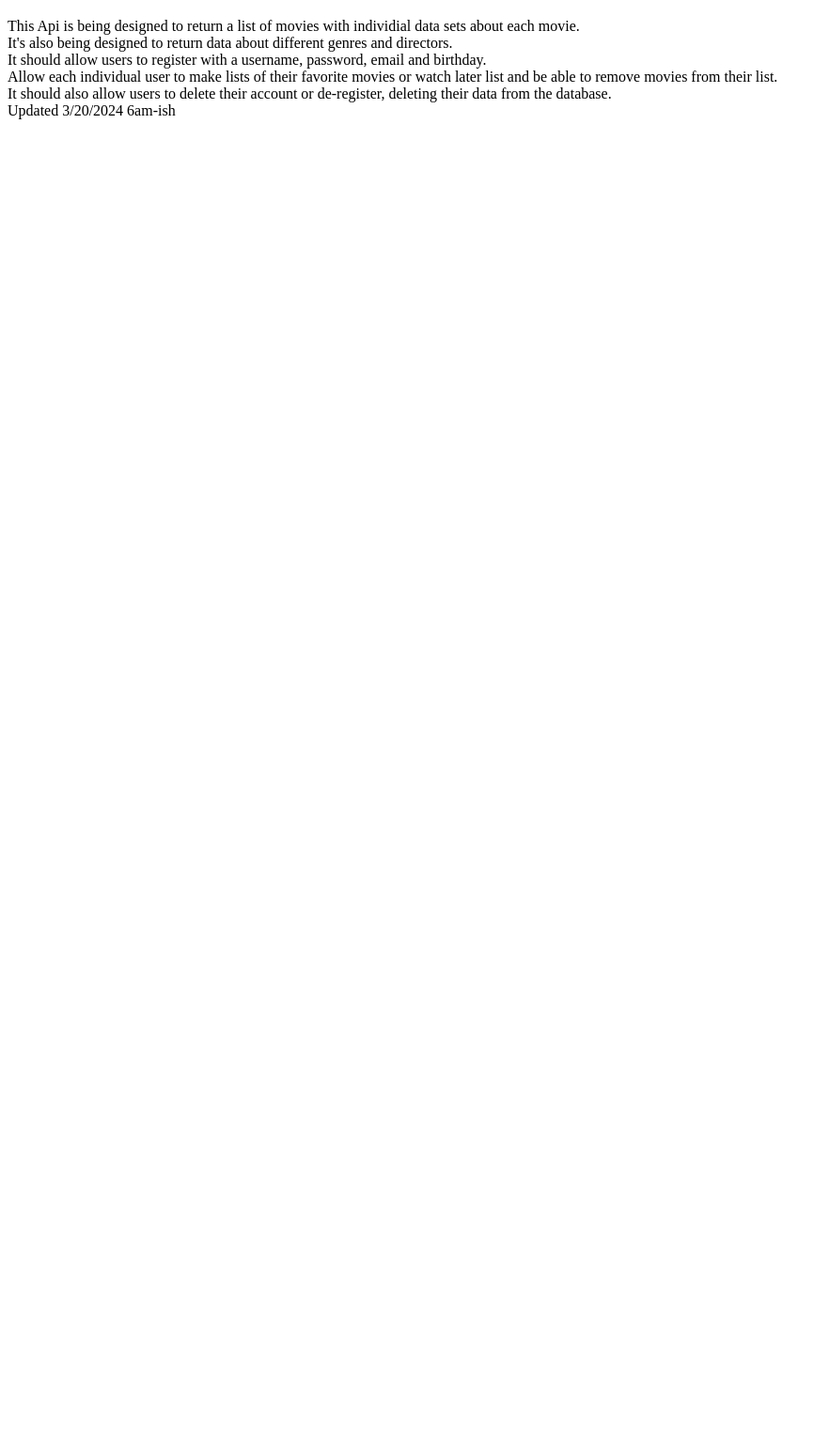
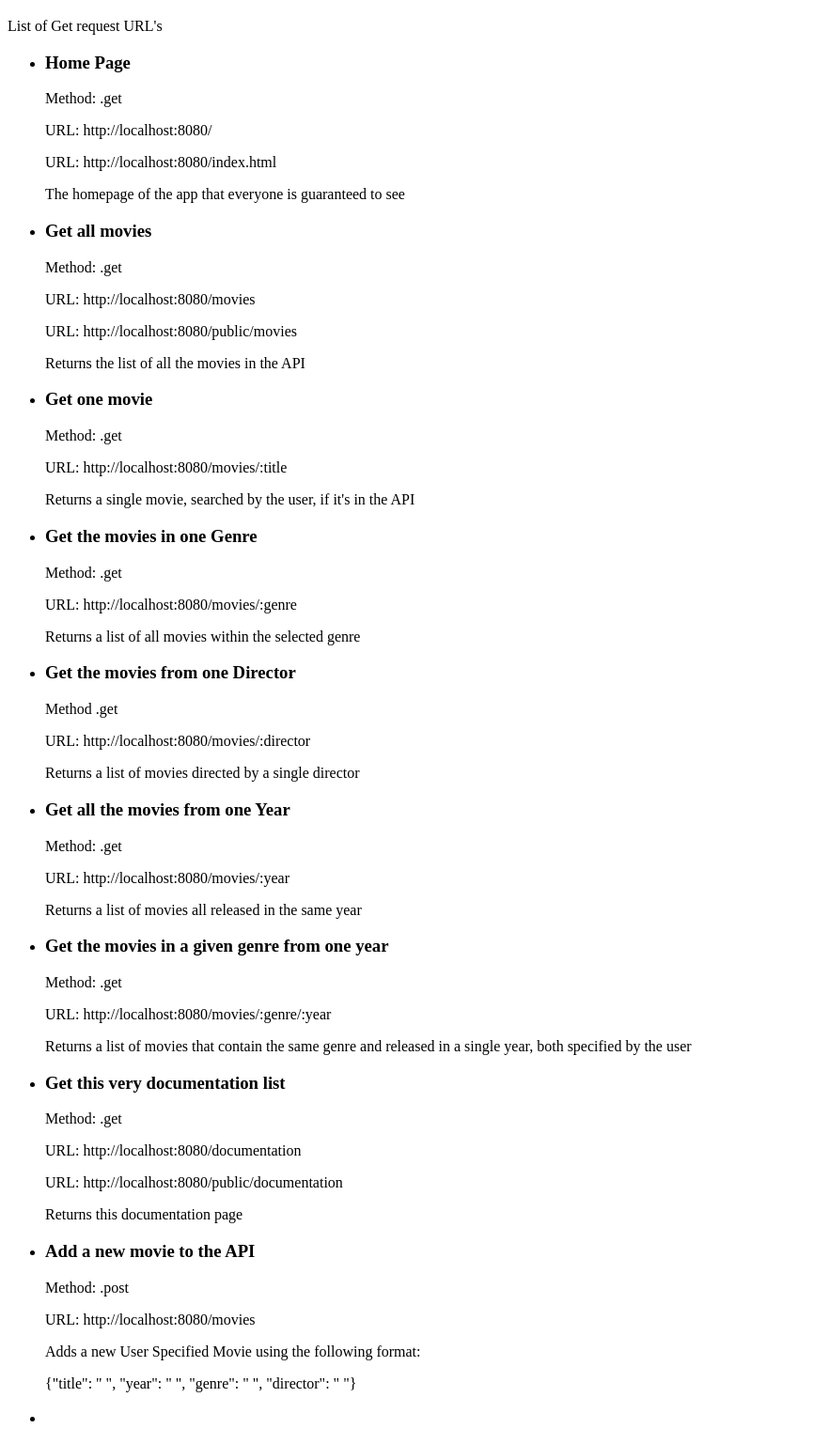
Before and after one commit to BalancedProtector/Movie_Api, a website: page public/documentation.html in a window 1280 px wide. Shown: the part 61-1598 px from the top of the page at 94% size, without its empty margins (0-882 px from the left). Before the commit the page ends 800 px from the top, so only its background shows below. Drawn offline with Linux system fonts and the light colour scheme.

Commit message:
Lesson 2.5 Task

```diff
--- a/package.json
+++ b/package.json
@@ -93,6 +93,7 @@
     "type-check": "^0.4.0",
     "type-fest": "^0.20.2",
     "uri-js": "^4.4.1",
+    "uuid": "^9.0.1",
     "which": "^2.0.2",
     "wrappy": "^1.0.2",
     "yocto-queue": "^0.1.0"
--- a/public/documentation.html
+++ b/public/documentation.html
@@ -1,18 +1,82 @@
 <!DOCTYPE html>
 <html>
   <head>
+    <meta charset="UTF-8">
+    <meta name="viewport" content="width=device-width, initial-scale=1.0">
+    <link rel="stylesheet" type="text/css" href="styles.css">
     <title>Documentation</title>
   </head>
   <body>
     <h1>Welcome to my Movie Api Documentation Page</h1>
-
-    <p> This Api is being designed to return a list of movies with individial data sets about each movie. <br>
-        It's also being designed to return data about different genres and directors. <br>
-        It should allow users to register with a username, password, email and birthday. <br>
-        Allow each individual user to make lists of their favorite movies or watch later list and be able to remove movies from their list. <br>
-        It should also allow users to delete their account or de-register, deleting their data from the database. <br>
-
-        Updated 3/20/2024 6am-ish
-    </p>
+    <p>List of Get request URL's</p>
+    <ul class="getList">
+      <li> <!--Home-->
+        <h3>Home Page</h3>
+        <p>Method: .get</p>
+        <p>URL: http://localhost:8080/</p>
+        <p>URL: http://localhost:8080/index.html</p>
+        <p>The homepage of the app that everyone is guaranteed to see</p>
+      </li>
+      <li> <!--All movies-->
+        <h3>Get all movies</h3>
+        <p>Method: .get</p>
+        <p>URL: http://localhost:8080/movies</p>
+        <p>URL: http://localhost:8080/public/movies</p>
+        <p>Returns the list of all the movies in the API</p>
+      </li>
+      <li><!--Movie by Title-->
+        <h3>Get one movie</h3>
+        <p>Method: .get</p>
+        <p>URL: http://localhost:8080/movies/:title</p>
+        <p>Returns a single movie, searched by the user, if it's in the API</p>
+      </li>
+      <li> <!--Movies by Genre-->
+        <h3>Get the movies in one Genre</h3>
+        <p>Method: .get</p>
+        <p>URL: http://localhost:8080/movies/:genre</p>
+        <p>Returns a list of all movies within the selected genre</p>
+      </li>
+      <li> <!--Movies by Director-->
+        <h3>Get the movies from one Director</h3>
+        <p>Method .get</p>
+        <p>URL: http://localhost:8080/movies/:director</p>
+        <p>Returns a list of movies directed by a single director</p>
+      </li>
+      <li> <!--Movies by Year-->
+        <h3>Get all the movies from one Year</h3>
+        <p>Method: .get</p>
+        <p>URL: http://localhost:8080/movies/:year</p>
+        <p>Returns a list of movies all released in the same year</p>
+      </li>
+      <li> <!--Movies in one Genre and one Year-->
+        <h3>Get the movies in a given genre from one year</h3>
+        <p>Method: .get</p>
+        <p>URL: http://localhost:8080/movies/:genre/:year</p>
+        <p>Returns a list of movies that contain the same genre and released in a single year, both specified by the user</p>
+      </li>
+      <li> <!--Documentation list-->
+        <h3>Get this very documentation list</h3>
+        <p>Method: .get</p>
+        <p>URL: http://localhost:8080/documentation</p>
+        <p>URL: http://localhost:8080/public/documentation</p>
+        <p>Returns this documentation page</p>
+      </li>
+    </ul>
+    <ul class="postList">
+      <li><!--New Movie-->
+        <h3>Add a new movie to the API</h3>
+        <p>Method: .post</p>
+        <p>URL: http://localhost:8080/movies</p>
+        <p>Adds a new User Specified Movie using the following format: </p>
+        <p>{"title": " ", "year": " ", "genre": " ", "director": " "}</p>
+      </li>
+    </ul>
+    <ul class="putList">
+      <li>
+        <h3></h3>
+        <p></p>
+        <p></p>
+      </li>
+    </ul>
   </body>
 </html>
```
Also changed, not shown: index.js (+36 -1 lines), log.txt (+19 -0 lines), public/movies.json (+20 -10 lines), 1 other file.
